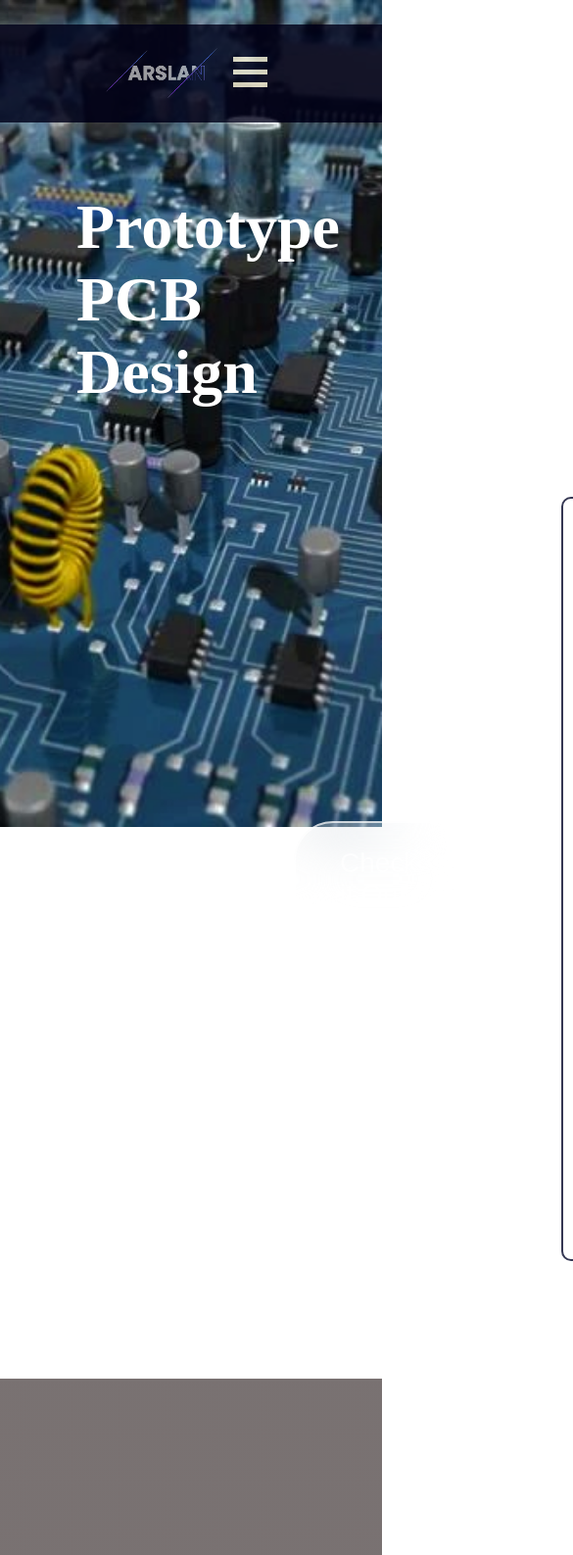
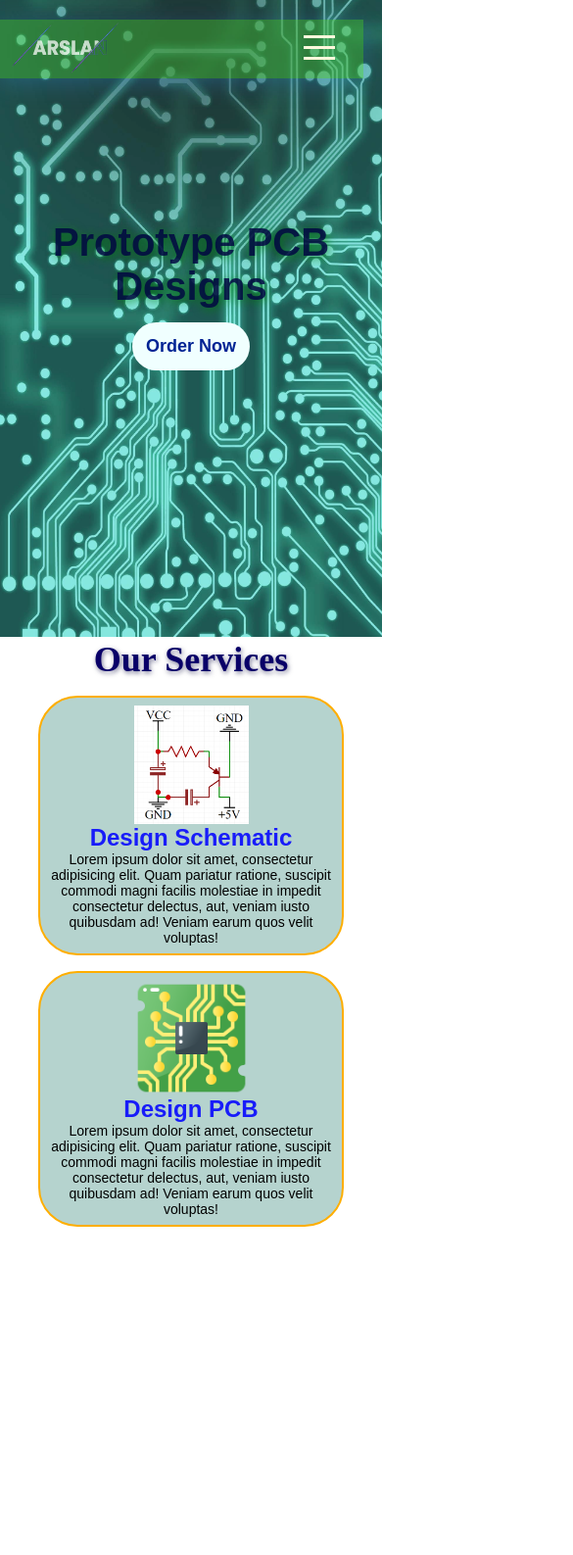
Before and after one commit to arslanmustaf/APCB397, a plain HTML site: page index.html in a window 390 px wide. Shown: the top 1587 px of the page at 98% size, 585 px wide, since content can reach past the window. After the commit the page ends 1252 px from the top, so only its background shows below. Drawn offline with Linux system fonts and the light colour scheme.

Commit message:
New design created

```diff
--- a/index.html
+++ b/index.html
@@ -5,47 +5,48 @@
     <meta charset="UTF-16">
     <meta http-equiv="X-UA-Compatible" content="IE=edge">
     <meta name="viewport" content="width=device-width, initial-scale=1.0">
+    <link rel="icon" href="pcb-board.png" type="image/x-icon">
     <title>WEB PAGE</title>
     <link rel="stylesheet" href="web style.css">
     <script src="https://kit.fontawesome.com/769b6db16b.js" crossorigin="anonymous"></script>
 </head>
-
 <body>
-    <div id="heade">
-        <header>
-            <img src="logo.png" class="logo">
-        <nav class="navbar">
-            <ul>
-                <li class="homeactive"><a href="index.html"><i class="fa-solid fa-house"></i> Home</a></li>
-                <li><a href=""><i class="fa-solid fa-bag-shopping"></i> Product</a></li>
-                <li><a href=""><i class="fa-solid fa-bag-shopping"></i> Services</a></li>
-                <li><a href="login.html"><i class="fa-solid fa-user"></i> Login</a></li>
-                <li><a><i class="fa-solid fa-circle-info"></i> Help</a></li>
-            </ul>
-
-        </nav>
+    <header>
+        <a href="#"><img src="logo1.png" id="logo"></a>
         <div class="hamburger">
             <div class="line"></div>
             <div class="line"></div>
             <div class="line"></div>
         </div>
-        </header>
-        <h1>Prototype PCB Design</h1>
-        <div class="cpi">
-            <a href="check it.html" class="chk">Check it Out</a>
-            <div class="intro">
-                <p>
-                    We provide you a Top level PCB designs according to Today's Requirments in Electronic equipments.These PCBs are also Designed and approved by our Engineers with hard work.
-                </p>
+        <nav class="navbar">
+            <ul>
+                <li class="nav-btn"><a href="#home"><i class="fa-solid fa-home"></i> Home</a></li>
+                <li class="nav-btn"><a href="#services"><i class="fa-solid fa-bag-shopping"></i> Services</a></li>
+                <li class="nav-btn"><a href=""><i class="fa-solid fa-layer-group"></i> Designs</a></li>
+                <li class="nav-btn"><a href=""><i class="fa-solid fa-user"></i> Login</a></li>
+                <li class="nav-btn"><a href=""><i class="fa-solid fa-circle-info"></i> Help</a></li>
+            </ul>
+        </nav>
+    </header>
+                           <!-- Header Completed -->
+    <section id="home">
+        <h1 class="heading">Prototype PCB Designs</h1>
+            <button class="btn">Order Now</button>
+        </section>
+        <section id="services">
+            <h2 class="sheading">Our Services</h2>
+            <div class="ser">
+                <div class="services">
+                    <img src="scheme.png" class="spics" >
+                    <p class="pg"><span class="h-s_p">Design Schematic</span><br> Lorem ipsum dolor sit amet, consectetur adipisicing elit. Quam pariatur ratione, suscipit commodi magni facilis molestiae in impedit consectetur delectus, aut, veniam iusto quibusdam ad! Veniam earum quos velit voluptas!</p>
+                </div>
+                <div class="services">
+                    <img src="pcb-board.png" class="spics">
+                    <p class="pg"><span class="h-s_p">Design PCB</span><br> Lorem ipsum dolor sit amet, consectetur adipisicing elit. Quam pariatur ratione, suscipit commodi magni facilis molestiae in impedit consectetur delectus, aut, veniam iusto quibusdam ad! Veniam earum quos velit voluptas!</p>
+
+                </div>
             </div>
-        </div>
-        <div class="container">
-            <h3>This is a Sample Design</h3>
-            <div class="pic">
-                <img src="pcb.png" alt="">
-            </div>
-        </div>
-    </div>
+        </section>
 </body>
 <script>
     hamburger = document.querySelector(".hamburger");
@@ -54,5 +55,4 @@
         navbar.classList.toggle("active");
     }
 </script>
-
 </html>
--- a/web style.css
+++ b/web style.css
@@ -2,238 +2,311 @@
     margin: 0;
     padding: 0;
     box-sizing: border-box;
-    font-family: Arial, Helvetica, sans-serif;
+    scroll-behavior: smooth;
 }
-
-header {
+            /* Header and Navbar  */
+header{
+    position: fixed;
+    margin-top: 20px;
+    background-color: rgba(7, 3, 70, 0.541);
     width: 100%;
     height: 100px;
+    display: flex;
     align-items: center;
     justify-content: space-between;
-    display: flex;
-    padding: 0 30px;
-    background-color: rgb(2, 2, 26);
-    opacity: 80%;
-    box-shadow: 0 8px 32px 0 rgba(255, 255, 255, .3);
+    padding: 4px 50px;
+    box-shadow: 0px 5px 24px rgba(54, 141, 223, 0.322);
 }
-
-#heade {
-    padding-top: 25px;
-    background-image:url(image1.jpg);
-    background-size: cover;
-    background-position: center;
-    width: 100%;
-    height: 100vh;
+#logo{
+    width: 150px;
+    height: 75px;
 }
-
-
-
-.logo {
-    width: 130px;
-    height: 90;
-    margin-left: 80px;
-    margin-top: 0%;
+nav{
+    width: 50%;
 
 }
-
-.hamburger {
-    margin-right: 30px;
+nav ul{
+    display: flex;
+    list-style: none;
+    position: relative;
+}
+.nav-btn a{
+    text-decoration: none;
+    justify-content: space-between;
+    display: block;
+    position: relative;
+    margin: 8px;
+    padding: 16px;
+    color: white;
+    font-size: 20px;
+    border-radius: 30px;
+    cursor: pointer;
+    transition: .1s;
+}
+.nav-btn :hover{
+    background-color: rgb(255, 254, 254);
+    font-weight: bold;
+    color: rgb(7, 3, 70);
+    border: 2px solid transparent;
+    border-radius: 30px;
+}
+.hamburger{
+    display: none;
     width: 50px;
     height: 50px;
     cursor: pointer;
 }
-
-.hamburger .line {
+.line{
     width: 35px;
     height: 5px;
+    margin: 8px;
     background-color: cornsilk;
-    margin: 8px;
 }
+                                       /* Header and navbar COMPLETED */
+                                                   /*
+                                                    *
+                                                    *
+                                                    */
+                                          /* Home Divison */
 
-nav ul {
-    margin: 2px 50px;
+#home{
     display: flex;
+    flex-direction: column;
+    align-items: center;
+    justify-content: center;
+    height: 600px;
+    width: 100%;
 }
-.active{
-    height: 450px;
+#home::before{
+    content: "";
+    position: absolute;
+    background: url(back.png) no-repeat center center/cover;
+    background-position: fixed;
+    height: 700px;
+    width: 100%;
+    z-index: -1;
+    opacity: .89;
 }
-nav ul li a {
-    text-decoration: none;
-    display: inline-block;
-    justify-content: space-between;
-    margin: 10px 30px;
-    padding: 15px;
-    color: white;
+.heading{
+    padding: 14px;
+    color: #ffff;
+    font-size: 64px;
+    font-family:sans-serif;
+}
+.btn{
+    background-color: azure;
+    color: rgb(0, 35, 148);
+    font-size: 22px;
     font-weight: bold;
-    border: 1px solid transparent;
-    border-radius: 30px;
-    transition: .3s;
+    padding: 12px;
+    border: 2px solid transparent;
+    border-radius: 40px;
 }
+                                          /* Home COMPLETED */
+                                                   /*
+                                                    *
+                                                    *
+                                                    */
+                                             /* services */
 
-nav ul li :hover {
-    background-color: white;
-    color: black;
-    transform: scale(1.2);
+#services{
+    margin-top:52px;
+    width: 100vw;
 }
-
-h1 {
-    margin: 40px auto;
-    width: 60%;
-    padding-top: 30px;
-    font-size: 84px;
-    font-weight: 550;
-    font-family: 'Times New Roman', Times, serif;
-    color: rgb(255, 255, 255);
-
+.ser{
+    display: flex;
+    align-items: center;
+    justify-content: center;
 
 }
-.cpi{
-    display: flex;
-    width: 100%;
-    height: auto;
-    justify-content: space-between;
-    align-items: center;
-    padding-left: 300px;
-}
-.chk{
-    color: #fff;
-    font-size: 28px;
-    border: 2px solid #fff;
-    border-radius: 40px;
-    padding: 25px 45px 25px 45px;
-    text-decoration: none;
-    background-color: transparent;
-    opacity: 70%;
-    backdrop-filter: blur(30px);
-    transition: .3s;
-}
-.chk:hover{
-    background-color: #fff;
-    font-weight: bolder;
-    color: black;
-    transform: scale(1);
-
-}
-.intro {
-    float: right;
-    margin: 50px 100px;
-    width: 45%;
-    height: auto;
-    padding: 10px 15px;
-    background-color: transparent;
-    opacity: 80%;
-    border: 2px solid rgb(3, 6, 41);
-    border-radius: 10px;
-    backdrop-filter: blur(8px);
-    box-shadow: 0 8px 32px 0 rgba(255, 255, 255, .3);
-    z-index: 10;
-
-}
-
-.intro p {
-    color: rgb(255, 255, 255);
-    font-size: 24px;
-    text-align: justify;
-    font-weight: 545;
-}
-
-
-.container{
-    margin-top: 70px;
-    padding-top: 25px;
-    background-image:linear-gradient(rgba(109, 101, 101, 0.918),rgba(109, 101, 101, 0.918));
-    height: 100vh;
-    display: flex;
-    width: 100%;
-    justify-content: space-between;
-    align-items: center;
-    padding-left: 200px;
-}
-h3{
-    font-family: 'Gill Sans', 'Gill Sans MT', Calibri, 'Trebuchet MS', sans-serif;
-    font-size: 40px;
+.sheading{
+    color: rgb(9, 0, 104);
+    text-shadow: 1px 2px 5px rgba(0, 1, 58, 0.527);
+    font-size: 54px;
     text-align: center;
 }
-.pic{
-    margin: 15px 70px;
+.services{
+    display: flex;
+    flex-direction: column;
+    padding: 8px;
+    background-color: rgba(95, 160, 149, 0.459);
+    border: 2px solid rgb(255, 174, 0);
+    border-radius: 40px;
+    width: 40vw;
+    margin: auto;
 }
-.pic img{
-    width: 100%;
-    height: 500px;
+.spics{
+    margin: auto;
+    width: 12vw;
 }
-@media (max-width: 1320px) {
-    header {
-        padding: 0 50px;
+.h-s_p{
+    text-align: center;
+    font-size: 24px;
+    font-weight: bold;
+    color: rgba(0, 0, 255, 0.87);
+}
+.pg{
+    font-size: 18px;
+    text-align: center;
+}
+          /* media Queries */
+@media (max-width:1150px){
+    header{
+        padding:3px 30px;
     }
-    nav {
-        display: none;
-        float: right;
+    nav{
+        width: 70%;
+    }
+}
+@media (max-width:1020px){
+    header{
+        padding:3px 20px;
+    }
+    nav{
+        width: 75%;
+    }
+}
+@media (max-width:890px){
+    header{
+        padding:3px 30px;
+    }
+    nav{
         width: 80%;
-        height: 90px;
-        background: transparent;
-        opacity: 10;
-        /* display: flex; */
-        justify-content: space-between;
+    }
+}
+@media(max-width:790px){
+    header{
+        padding:3px 30px;
+    }
+    nav{
+        width: 85%;
+    }
+    .nav-btn a{
+        font-size: 20px;
+    }
+    #logo{
+        width: 130px;
+        height:60px;
+    }
+}
+@media (max-width:740px){
+    header{
+        padding:2px 8px;
+        background-color: #48ce3569;
+        width: 95vw;
+    }
+    nav{
+        width: 90%;
+    }
+    .nav-btn a{
+        margin: 4px;
+    }
+                                                              /* Home */
+    .heading{
+        font-size: 52px;
+        color: rgba(1, 5, 66, 0.829);
+        text-shadow: 1px 2px 10px rgba(0, 128, 0, 0.74);
+    }
+    #home::before{
+            background: url(back2.jpg) no-repeat center center/cover;
+            background-position: fixed;
+    }
+    .btn{
+        font-size: 20px;
+    }
+                                                           /* services */
+    .ser{
+        flex-flow: column;
+    }
+    .sheading{
+        font-size: 36px;
+    }
+    .services{
+        width: 80vw;
+        margin-top: 16px;
+    }
+    .spics{
+        width: 30vw;
+    }
+    .h-s_p{
+        text-align: center;
+        font-size: 24px;
+        font-weight: bold;
+        color: rgba(0, 0, 255, 0.87);
+    }
+    .pg{
+        font-size: 14px;
+        font-family: Arial, Helvetica, sans-serif;
+    }
+}
+@media(max-width:630px){
+    header{
+        padding:0px 0px;
+        height: 80px;
+    }
+    .hamburger{
+        display: block;
+        margin-right: 20px;
+    }
+    nav{
+        width: 100%;
+        background-color: rgb(7,3,70);
+        position: absolute;
+        margin: 375px 0px 0px 0px;
+        overflow: hidden;
+        height: 0;
+
+    }
+    nav ul{
+        flex-flow: column;
+        justify-content: center;
         align-items: center;
-        border-style: blur(10px);
-        backdrop-filter: blur(10);
-        z-index: 10;
+        opacity: 0;
     }
-    .nav ul {
-        margin: 2px 10px;
+    .navbar.active{
+        height: auto;
+        color: #19660fa6;
+    }
+    .navbar.active ul{
+        opacity: 100%;
+    }
+                                                             /* Home */
+    .heading{
+        font-size: 40px;
+    }
+    .btn{
+        font-size: 18px;
+    }
+}
+@media(max-width:490px){
+    header{
+        padding:1px 4px;
+        height: 60px;
+    }
+    #logo{
+        margin: -20x 1px;
+        width: 125px;
+        height: 55px;
+    }
+    .hamburger{
+        width: 45px;
+        height: 45px;
+    }
+    .hamburger .line{
+        width: 32px;
+        height: 3px;
+        margin: 8px;
+        color: #ffff;
+    }
+                                                             /* Home */
+    .heading{
+        margin-top: -11px;
+        font-size: 40px;
+        text-align: center;
+    }
+    .btn{
+        font-size: 18px;
     }
 }
 
-@media (max-width: 1100px) {
-    header {
-        padding: 0 20px;
-    }
-
-    nav ul {
-        margin: 2px 20px;
-    }
-
-    nav ul li {
-        margin: 10px 20px;
-    }
-}
-@media (max-width: 1055px) {
-    header {
-        padding: 0 20px;
-    }
-    nav{
-        height: 0;
-        position: absolute;
-        top: 80px;
-        width: 100vw;
-        background: #000000;
-        transition: .2s;
-    }
-    nav ul{
-         width: fit-content;
-         margin: 20px auto 0 auto;
-
-    }
-    nav ul li {
-        display: block;
-        text-align: center;
-        opacity: 0;
-    }
-    .navbar.active ul li{
-        opacity: 1;
-    }
-    .hamburger{
-        margin-right: 90px;
-    }
-    .intro{
-        width: 82%;
-        margin-right: 90px;
-    }
-
-    h1{
-        font-size: 64px;
-    }
-}
-@media (max-width: 850px) {
-
-}
+/* media Queries  Ended */
```
Also changed, not shown: login.html (deleted, +0 -196 lines), back.png (added), back1.jpg (added), back2.jpg (added), img.jpg (renamed from image1.jpg), logo.png (deleted), logo1.png (added), pcb-board.png (added), scheme.png (added).
